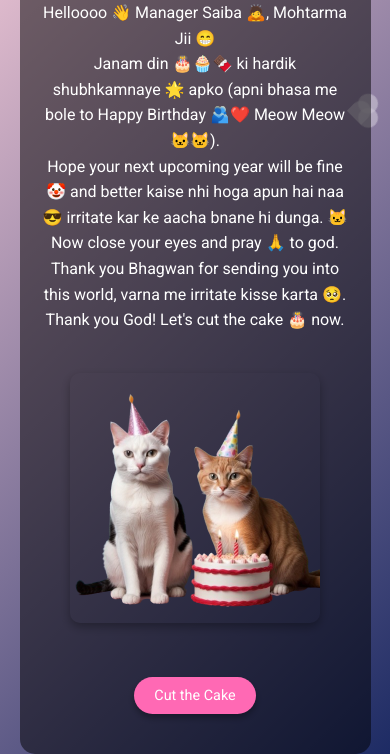
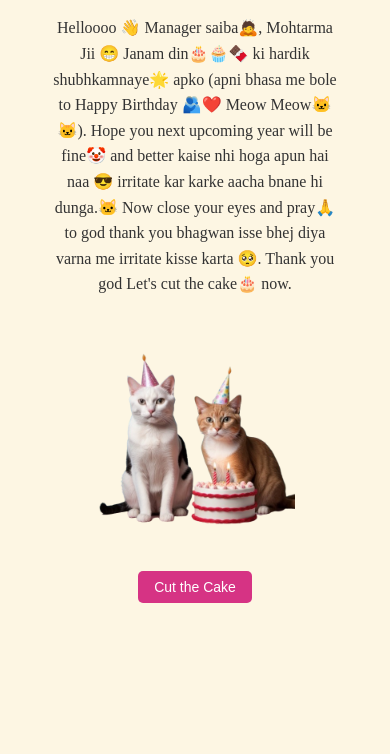
Before and after one commit to khushanpoptani/Assignment, a plain HTML site: page bday/bday.html in a window 390 px wide. Shown: the part 160-914 px from the top of the page. After the commit the page ends 844 px from the top, so only its background shows below. Drawn offline with Linux system fonts and the light colour scheme.

Commit message:
Update bday.html

```diff
--- a/bday/bday.html
+++ b/bday/bday.html
@@ -5,102 +5,33 @@
     <meta http-equiv="X-UA-Compatible" content="IE=edge">
     <meta name="viewport" content="width=device-width, initial-scale=1.0">
     <title>Happy Birthday Niomi!</title>
-    <!-- Google Fonts for Elegant Typography -->
-    <link href="https://fonts.googleapis.com/css2?family=Great+Vibes&family=Roboto:wght@400;700&display=swap" rel="stylesheet">
     <style>
         /* Embedded CSS */
 
-        /* Reset some default styles */
-        * {
-            box-sizing: border-box;
+        body {
+            background-color: #fdf6e3;
+            font-family: 'Arial, sans-serif';
+            text-align: center;
             margin: 0;
             padding: 0;
         }
 
-        body {
-            background: linear-gradient(135deg, #f8cdda 0%, #1d2b64 100%);
-            font-family: 'Roboto', sans-serif;
-            text-align: center;
-            color: #fff;
-            min-height: 100vh;
-            display: flex;
-            align-items: center;
-            justify-content: center;
-            position: relative;
-            overflow: hidden;
-        }
-
-        /* Decorative Hearts Animation */
-        .heart {
-            position: absolute;
-            width: 20px;
-            height: 20px;
-            background-color: rgba(255, 255, 255, 0.6);
-            transform: rotate(45deg);
-            animation: float 5s infinite;
-            border-radius: 50% 50% 0 0;
-        }
-
-        .heart::before,
-        .heart::after {
-            content: "";
-            position: absolute;
-            width: 20px;
-            height: 20px;
-            background-color: rgba(255, 255, 255, 0.6);
-            border-radius: 50%;
-        }
-
-        .heart::before {
-            top: -10px;
-            left: 0;
-        }
-
-        .heart::after {
-            left: 10px;
-            top: 0;
-        }
-
-        /* Positioning multiple hearts */
-        @keyframes float {
-            0% {
-                transform: translateY(0) rotate(45deg);
-                opacity: 0.8;
-            }
-            50% {
-                opacity: 0.4;
-            }
-            100% {
-                transform: translateY(-100vh) rotate(45deg);
-                opacity: 0;
-            }
-        }
-
-        /* Container for content */
         .container {
-            background: rgba(0, 0, 0, 0.5);
-            padding: 40px 20px;
-            border-radius: 15px;
-            position: relative;
-            z-index: 1;
-            max-width: 800px;
-            width: 90%;
+            padding: 50px;
         }
 
         h1 {
-            font-family: 'Great Vibes', cursive;
-            font-size: 3em;
-            color: #ffb6c1;
-            margin-bottom: 20px;
-            text-shadow: 2px 2px 4px rgba(0,0,0,0.5);
+            color: #d63384;
+            margin-bottom: 30px;
         }
 
         /* Pre-Cut Message Styling */
         #pre-cut-message {
-            font-size: 1.2em;
-            color: #fff;
+            font-size: 20px;
+            color: #333;
             line-height: 1.6;
-            margin-bottom: 40px;
+            max-width: 800px;
+            margin: 0 auto 40px auto;
             animation: fadeIn 2s ease-in-out;
         }
 
@@ -108,15 +39,11 @@
         .cake-container {
             position: relative;
             display: inline-block;
-            margin-bottom: 30px;
         }
 
         .cake-container img {
             width: 300px;
-            max-width: 100%;
             transition: opacity 1s ease;
-            border-radius: 10px;
-            box-shadow: 0 4px 10px rgba(0,0,0,0.3);
         }
 
         #cake-cut {
@@ -124,47 +51,38 @@
             top: 0;
             left: 0;
             width: 300px;
-            max-width: 100%;
             opacity: 0;
-            border-radius: 10px;
-            box-shadow: 0 4px 10px rgba(0,0,0,0.3);
         }
 
         .buttons {
-            margin-top: 20px;
+            margin-top: 30px;
         }
 
         button {
-            padding: 12px 25px;
-            margin: 0 10px;
-            font-size: 1em;
+            padding: 10px 20px;
+            margin: 0 15px;
+            font-size: 16px;
             border: none;
-            border-radius: 25px;
+            border-radius: 5px;
             cursor: pointer;
-            background-color: #ff69b4;
-            color: #fff;
-            box-shadow: 0 4px 6px rgba(0,0,0,0.3);
-            transition: background-color 0.3s ease, transform 0.2s ease;
-            font-family: 'Roboto', sans-serif;
+            background-color: #d63384;
+            color: white;
+            transition: background-color 0.3s ease;
         }
 
         button:hover {
-            background-color: #ff1493;
-            transform: translateY(-3px);
-        }
-
-        button:disabled {
-            background-color: #ccc;
-            cursor: not-allowed;
-            transform: none;
+            background-color: #a12a6c;
         }
 
         /* Personalized Message Styling */
         #post-cut-message {
-            margin-top: 30px;
-            font-size: 1.2em;
-            color: #fff;
+            margin-top: 40px;
+            font-size: 18px;
+            color: #333;
             line-height: 1.6;
+            max-width: 600px;
+            margin-left: auto;
+            margin-right: auto;
             display: none; /* Hidden by default */
             animation: fadeIn 2s ease-in-out;
         }
@@ -177,47 +95,36 @@
 
         /* Responsive Design */
         @media (max-width: 600px) {
-            h1 {
-                font-size: 2.5em;
-            }
-
-            #pre-cut-message, #post-cut-message {
-                font-size: 1em;
+            .cake-container img {
+                width: 200px;
             }
 
             button {
-                padding: 10px 20px;
-                margin: 0 5px;
-                font-size: 0.9em;
+                padding: 8px 16px;
+                margin: 0 10px;
+                font-size: 14px;
             }
 
-            .cake-container img {
-                width: 250px;
+            #pre-cut-message {
+                font-size: 16px;
             }
 
-            #cake-cut {
-                width: 250px;
+            #post-cut-message {
+                font-size: 16px;
             }
         }
     </style>
 </head>
 <body>
-    <!-- Decorative Hearts -->
-    <div class="heart" style="left: 10%; animation-duration: 6s;"></div>
-    <div class="heart" style="left: 30%; animation-duration: 5s; animation-delay: 1s;"></div>
-    <div class="heart" style="left: 50%; animation-duration: 7s; animation-delay: 2s;"></div>
-    <div class="heart" style="left: 70%; animation-duration: 5s; animation-delay: 3s;"></div>
-    <div class="heart" style="left: 90%; animation-duration: 6s; animation-delay: 4s;"></div>
-
     <div class="container">
         <h1>Happy Birthday, Niomi Samani!</h1>
 
         <!-- Pre-Cut Personalized Message -->
         <div id="pre-cut-message">
-            <p>Helloooo 👋 Manager Saiba 🙇, Mohtarma Jii 😁<br>
-            Janam din 🎂🧁🍫 ki hardik shubhkamnaye 🌟 apko (apni bhasa me bole to Happy Birthday 🫂❤️ Meow Meow 🐱🐱).<br>
-            Hope your next upcoming year will be fine 🤡 and better kaise nhi hoga apun hai naa 😎 irritate kar ke aacha bnane hi dunga. 🐱<br>
-            Now close your eyes and pray 🙏 to god. Thank you Bhagwan for sending you into this world, varna me irritate kisse karta 🥺. Thank you God! Let's cut the cake 🎂 now.</p>
+            <p>Helloooo 👋 Manager saiba🙇, Mohtarma Jii 😁
+            Janam din🎂🧁🍫 ki hardik shubhkamnaye🌟 apko (apni bhasa me bole to Happy Birthday 🫂❤️ Meow Meow🐱🐱).
+            Hope you next upcoming year will be fine🤡 and better kaise nhi hoga apun hai naa 😎 irritate kar karke aacha bnane hi dunga.🐱
+            Now close your eyes and pray🙏 to god thank you bhagwan isse bhej diya varna me irritate kisse karta 🥺. Thank you god Let's cut the cake🎂 now. </p>
         </div>
 
         <div class="cake-container">
@@ -231,8 +138,8 @@
         </div>
         <!-- Post-Cut Personalized Message -->
         <div id="post-cut-message">
-            <p>Hope you have a purr-fect day filled with joy and love! 🎉❤️🐾</p>
-            <p>May all your dreams come true, and may this year bring you endless happiness. 🥂✨</p>
+            <p>Hope you have a purr-fect day filled with joy and love!</p>
+            <!-- You can add more personalized messages here if desired -->
         </div>
     </div>
 
@@ -273,7 +180,7 @@
                 // Display the post-cut personalized message after a short delay
                 setTimeout(() => {
                     postCutMessage.style.display = 'block';
-                }, 2000); // 2 seconds delay to sync with GIF animation
+                }, 1500); // 1.5 seconds delay to sync with GIF animation
             });
         });
     </script>
```
